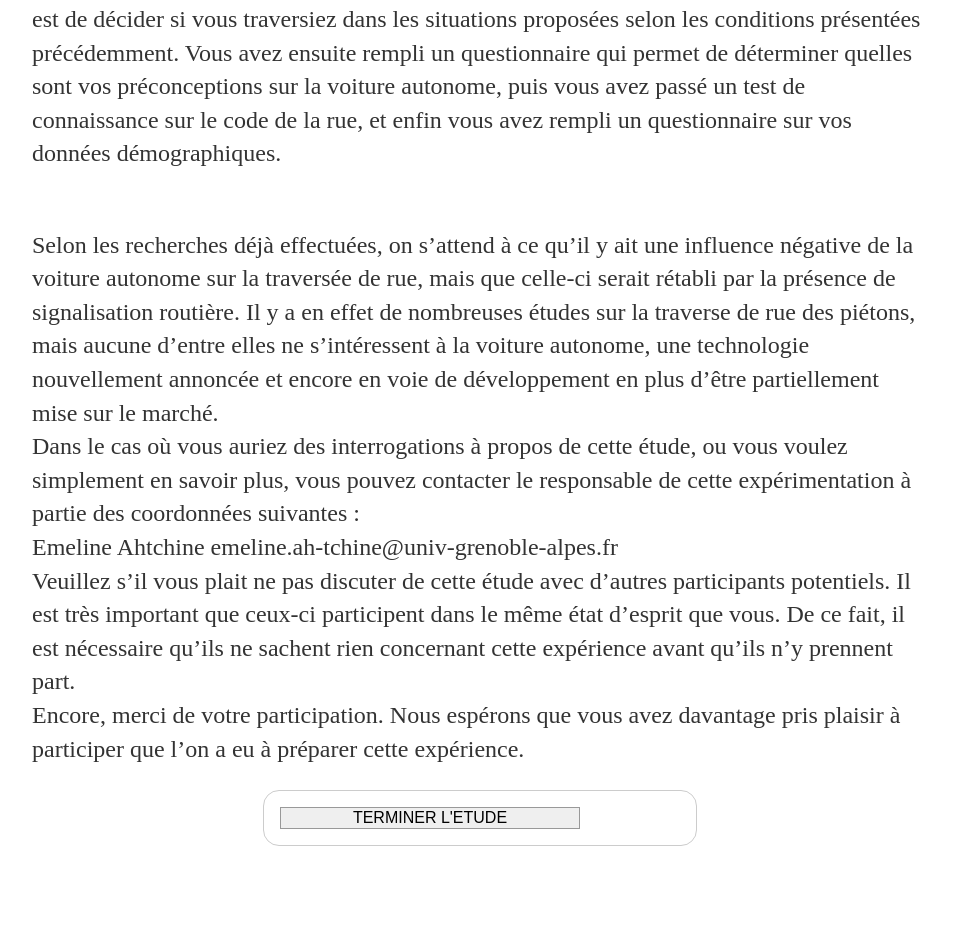
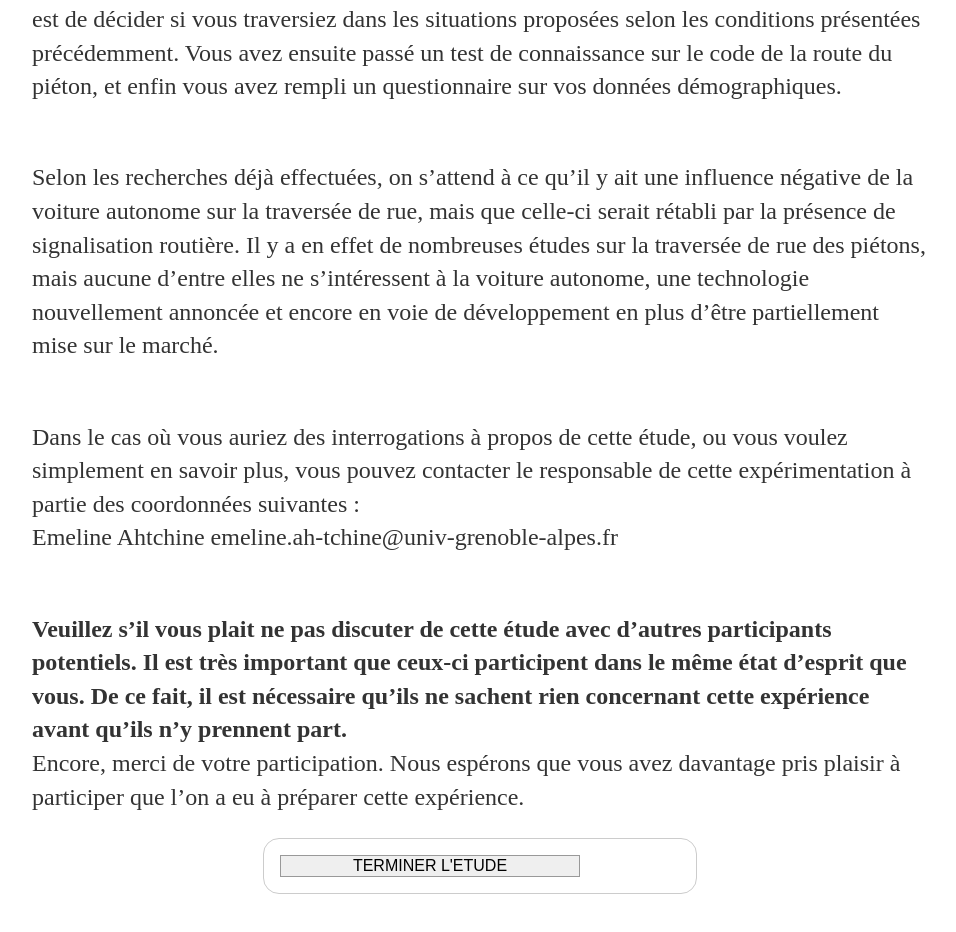
Before and after one commit to Chocap/chocap.github.io, a plain HTML site: page expe1/Debriefing1.html in a window 1280 px wide. Shown: the part 840-1772 px from the top of the page, without its empty margins (160-1116 px from the left). Before the commit the page ends 1746 px from the top, so only its background shows below. Drawn offline with Linux system fonts and the light colour scheme.

Commit message:
Update Debriefing1.html

```diff
--- a/expe1/Debriefing1.html
+++ b/expe1/Debriefing1.html
@@ -27,17 +27,18 @@ Vous avez été exposé aux 4 conditions que propose cette expérience.
 					<br>Le deuxième questionnaire que vous avez rempli est un questionnaire sur votre niveau de confiance envers la voiture autonome.
 					Ce questionnaire permet de déterminer si vous êtes plutôt méfiant ou confiant envers la voiture autonome.
 					Puis, vous vous êtes familiarisé à la tâche principale présentée en réalité virtuelle, et vous avez procédé à la tâche principale qui est de décider si vous traversiez dans les situations proposées selon les conditions présentées précédemment.
-					Vous avez ensuite rempli un questionnaire qui permet de déterminer quelles sont vos préconceptions sur la voiture autonome, puis vous avez passé un test de connaissance sur le code de la rue, et enfin vous avez rempli un questionnaire sur vos données démographiques.
+					Vous avez ensuite passé un test de connaissance sur le code de la route du piéton, et enfin vous avez rempli un questionnaire sur vos données démographiques.
 				</p>
 				<p>
 <br>Selon les recherches déjà effectuées, on s’attend à ce qu’il y ait une influence négative de la voiture autonome sur la traversée de rue, mais que celle-ci serait rétabli par la présence de signalisation routière.
-					Il y a en effet de nombreuses études sur la traverse de rue des piétons, mais aucune d’entre elles ne s’intéressent à la voiture autonome, une technologie nouvellement annoncée et encore en voie de développement en plus d’être partiellement mise sur le marché.
-
+					Il y a en effet de nombreuses études sur la traversée de rue des piétons, mais aucune d’entre elles ne s’intéressent à la voiture autonome, une technologie nouvellement annoncée et encore en voie de développement en plus d’être partiellement mise sur le marché. </p>
+<p>
 <br>Dans le cas où vous auriez des interrogations à propos de cette étude, ou vous voulez simplement en savoir plus, vous pouvez contacter le responsable de cette expérimentation à partie des coordonnées suivantes :
 
-<br>Emeline Ahtchine                    emeline.ah-tchine@univ-grenoble-alpes.fr
+	<br>Emeline Ahtchine                    emeline.ah-tchine@univ-grenoble-alpes.fr </p>
+				<p>
 
-<br>Veuillez s’il vous plait ne pas discuter de cette étude avec d’autres participants potentiels. Il est très important que ceux-ci participent dans le même état d’esprit que vous. De ce fait, il est nécessaire qu’ils ne sachent rien concernant cette expérience avant qu’ils n’y prennent part.
+<br><b>Veuillez s’il vous plait ne pas discuter de cette étude avec d’autres participants potentiels. Il est très important que ceux-ci participent dans le même état d’esprit que vous. De ce fait, il est nécessaire qu’ils ne sachent rien concernant cette expérience avant qu’ils n’y prennent part.</b>
 
 <br>Encore, merci de votre participation. Nous espérons que vous avez davantage pris plaisir à participer que l’on a eu à préparer cette expérience.
 
```
